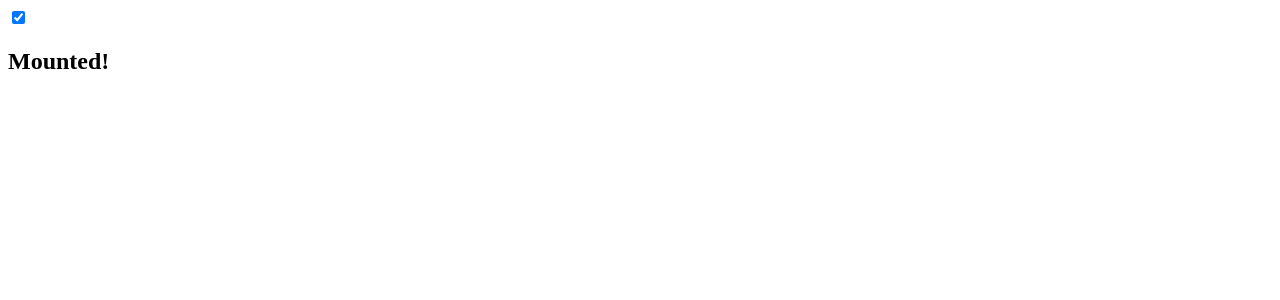
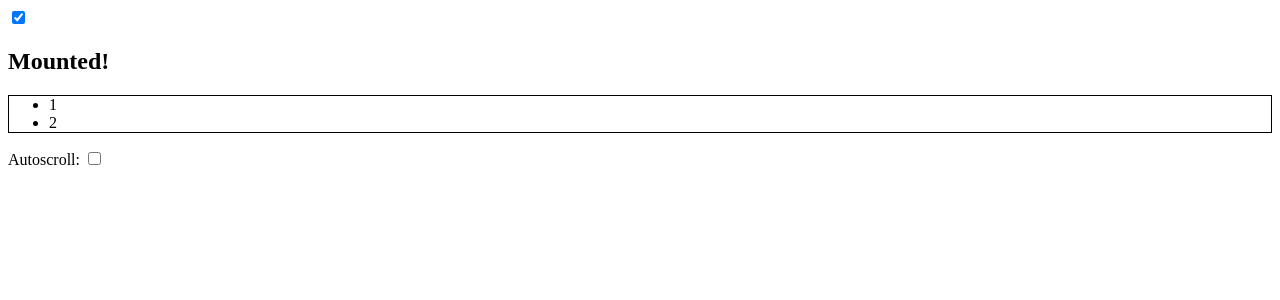
Before and after one commit to tanmayj28/svelte-js, a Svelte app in the folder demo/: page / in a window 1280 px wide. Both pictures are taken after a click on the checkbox 18 px from the left and 17 px from the top of the page. Shown: the top 300 px of the page. Built offline with nearby package versions, Linux system fonts and the light colour scheme.

Commit message:
adds auto-scroll chat like :: lifecycle example usecase

```diff
--- a/demo/src/LifeCycle.svelte
+++ b/demo/src/LifeCycle.svelte
@@ -1,10 +1,17 @@
 <script>
   import { onMount, onDestroy, beforeUpdate, afterUpdate } from "svelte";
+  let numbers = [];
+  let autoScroll = false;
+  let unorderedListElement;
 
   onMount(() => {
-    console.log('Mounted!')
+    console.log('mounted!')
+    const intervalId = setInterval(() =>{
+      numbers = [...numbers, numbers.length + 1];
+    }, 1000);
 
     return () => {
+      clearInterval(intervalId);
       console.log('Also destroyed! (but last)!')
     }
   });
@@ -14,7 +21,10 @@
   });
 
   afterUpdate(() => {
-    console.log('after Update!!')
+    console.log('after Update!!');
+    if(autoScroll) {
+      unorderedListElement.scrollTo(0, unorderedListElement.scrollHeight);
+    }
   });
 
   onDestroy(() => {
@@ -23,3 +33,18 @@
 </script>
 
 <h2>Mounted!</h2>
+
+<ul bind:this={unorderedListElement}>
+  {#each numbers as number (number)}
+    <li>{number}</li>
+  {/each}
+</ul>
+<label>Autoscroll: <input type="checkbox" bind:checked={autoScroll}></label>
+
+<style>
+  ul {
+    max-height: 100px;
+    border: solid black 1px;
+    overflow: scroll;
+  }
+</style>
```
